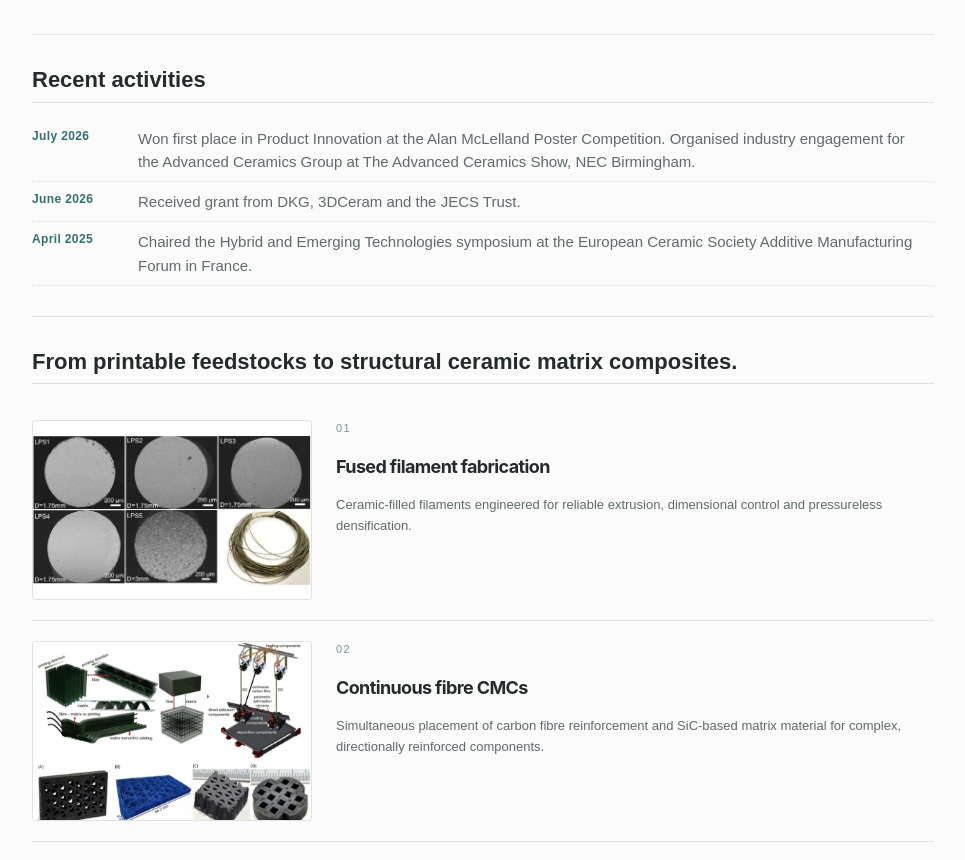
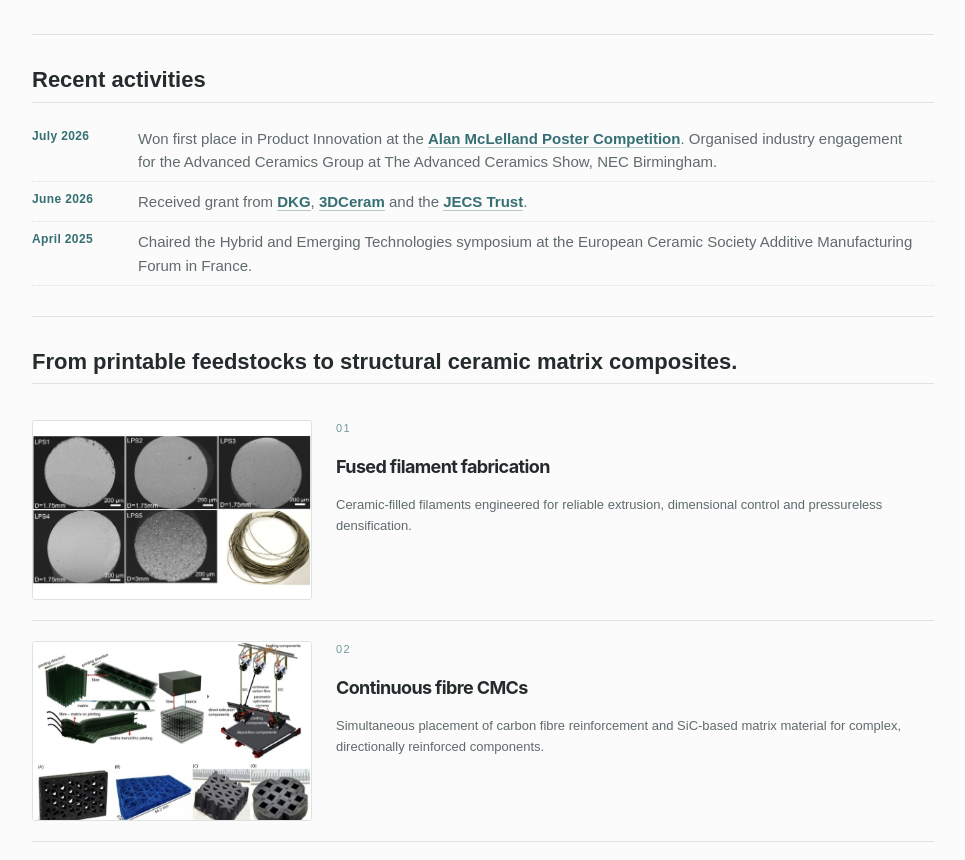
Before and after one commit to daorong-y/portfolio, a React (Vite) app: page / in a window 1280 px wide. Shown: the part 882-1742 px from the top of the page, without its empty margins (294-1259 px from the left). Built offline with nearby package versions, Linux system fonts and the light colour scheme.

Commit message:
Link activity and grant organisations

```diff
--- a/src/App.tsx
+++ b/src/App.tsx
@@ -89,15 +89,46 @@ const conferences = [
 const news = [
   {
     date: "July 2026",
-    text: "Won first place in Product Innovation at the Alan McLelland Poster Competition. Organised industry engagement for the Advanced Ceramics Group at The Advanced Ceramics Show, NEC Birmingham.",
+    content: (
+      <>
+        Won first place in Product Innovation at the{" "}
+        <a
+          className="supervisor-link"
+          href="https://micg.org.uk/winners-announced-in-alan-mclelland-poster-competition/"
+          target="_blank"
+          rel="noreferrer"
+        >
+          Alan McLelland Poster Competition
+        </a>
+        . Organised industry engagement for the Advanced Ceramics Group at The Advanced Ceramics
+        Show, NEC Birmingham.
+      </>
+    ),
   },
   {
     date: "June 2026",
-    text: "Received grant from DKG, 3DCeram and the JECS Trust.",
+    content: (
+      <>
+        Received grant from{" "}
+        <a className="supervisor-link" href="https://www.dkg.de/en" target="_blank" rel="noreferrer">
+          DKG
+        </a>
+        ,{" "}
+        <a className="supervisor-link" href="https://3dceram.com/" target="_blank" rel="noreferrer">
+          3DCeram
+        </a>{" "}
+        and the{" "}
+        <a className="supervisor-link" href="https://www.jecstrust.org/" target="_blank" rel="noreferrer">
+          JECS Trust
+        </a>
+        .
+      </>
+    ),
   },
   {
     date: "April 2025",
-    text: "Chaired the Hybrid and Emerging Technologies symposium at the European Ceramic Society Additive Manufacturing Forum in France.",
+    content:
+      "Chaired the Hybrid and Emerging Technologies symposium at the European Ceramic Society Additive Manufacturing Forum in France.",
   },
 ];
 
@@ -357,9 +388,9 @@ export default function Home() {
           </div>
           <div className="news-list">
             {news.map((item) => (
-              <article className="news-item" key={item.date + item.text}>
+              <article className="news-item" key={item.date}>
                 <time>{item.date}</time>
-                <p>{item.text}</p>
+                <p>{item.content}</p>
               </article>
             ))}
           </div>
```
